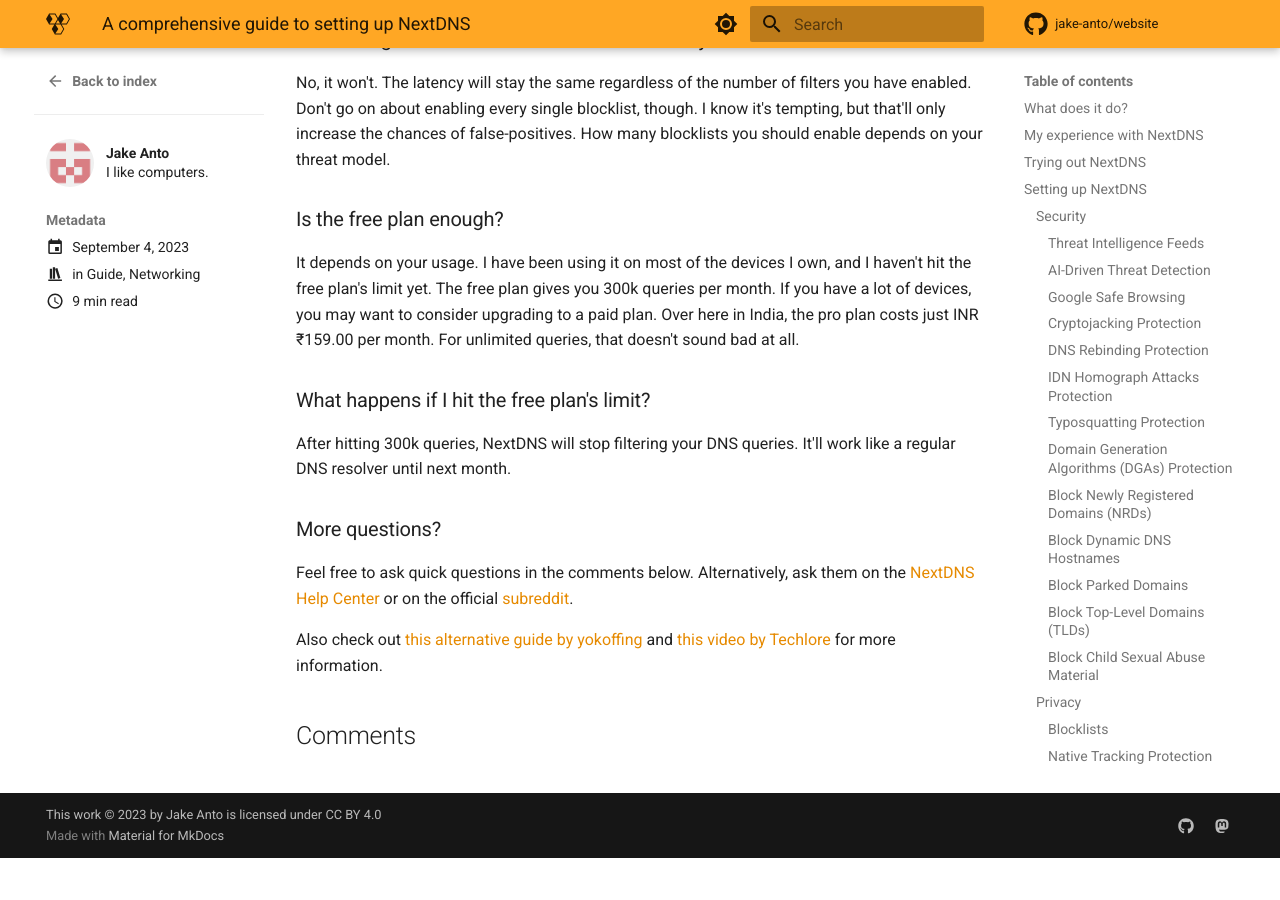
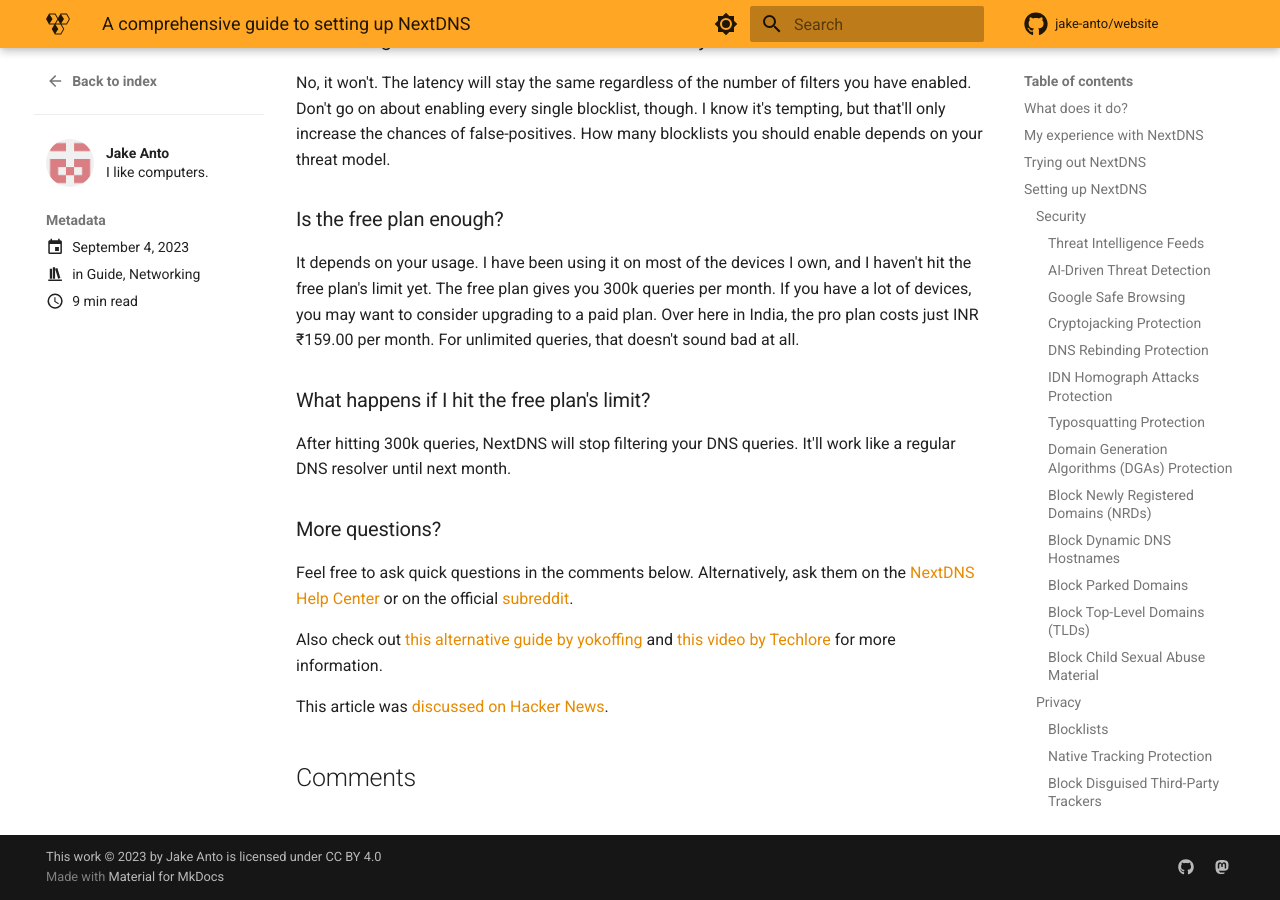
Before and after one commit to JakeAnto/JakeAnto.github.io, an MkDocs documentation site: the page built from docs/blog/posts/nextdns.md, in a window 1280 px wide and 900 px high, scrolled down 7164 px. Built offline with MkDocs 1.6.1 and Material for MkDocs 9.7.7, drawn with Linux system fonts in a browser that asks for light colours; comment, search, counter and statistics services are not loaded; before the commit the page ends 8022 px from its top, so only the background shows below that.

Commit message:
Add link to Hacker News discussion

```diff
--- a/docs/blog/posts/nextdns.md
+++ b/docs/blog/posts/nextdns.md
@@ -249,3 +249,5 @@
 Feel free to ask quick questions in the comments below. Alternatively, ask them on the [NextDNS Help Center](https://help.nextdns.io/) or on the official [subreddit](https://www.reddit.com/r/nextdns/).
 
 Also check out [this alternative guide by yokoffing](https://github.com/yokoffing/NextDNS-Config/blob/main/README.md) and [this video by Techlore](https://neat.tube/w/19r4YnE6fpce6e2B9MepnB) for more information.
+
+This article was [discussed on Hacker News](https://news.ycombinator.com/item?id=37455157).
```
